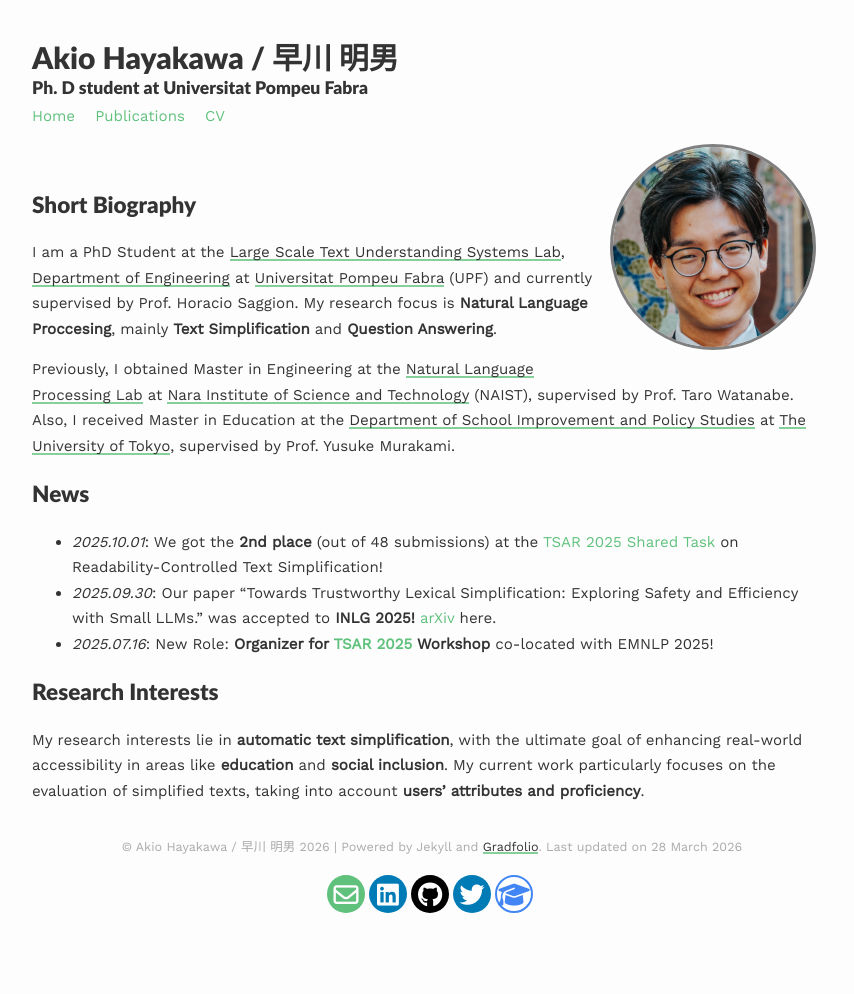
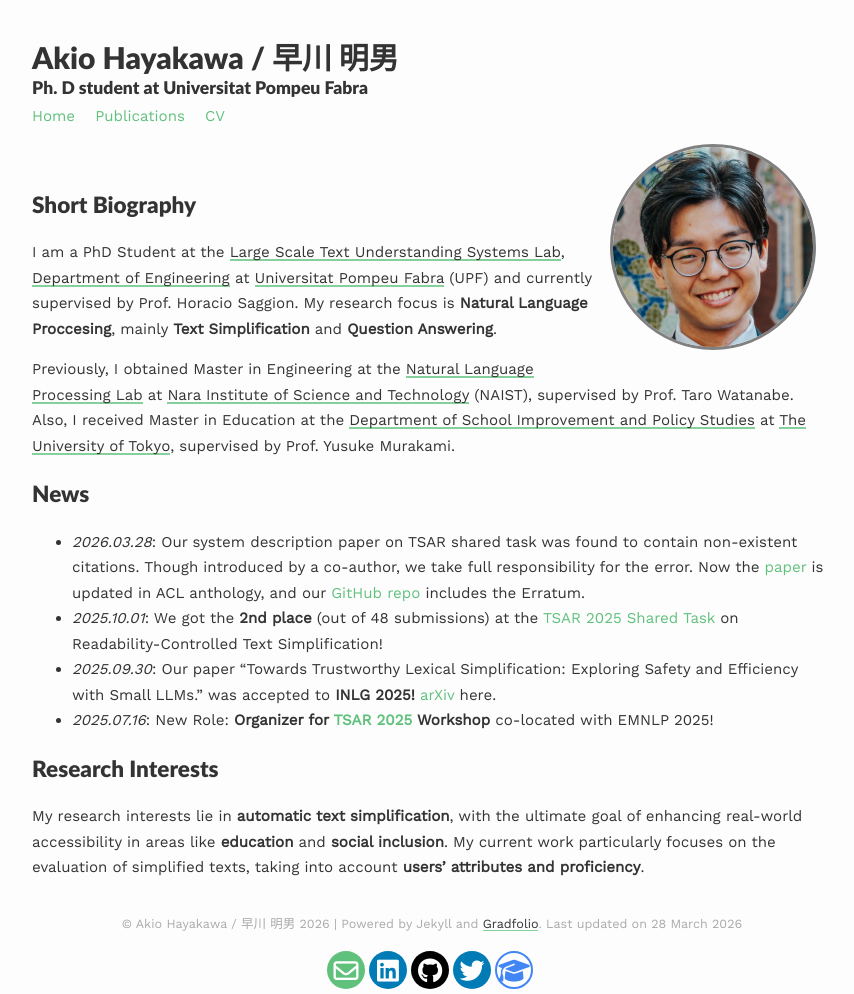
Before and after one commit to ahaya3776/ahaya3776.github.io, a Jekyll site: the page built from index.md, in a window 1280 px wide. Shown: the whole page, without its empty margins (208-1062 px from the left). Built offline with Jekyll 4.4.1, drawn with Linux system fonts in a browser that asks for light colours; before the commit the page ends 960 px from its top, so only the background shows below that.

Commit message:
Updated News

```diff
--- a/index.md
+++ b/index.md
@@ -16,6 +16,7 @@ Previously, I obtained Master in Engineering at the <a href="https://nlp.naist.j
 
 
 ## News
+* _2026.03.28_: Our system description paper on TSAR shared task was found to contain non-existent citations. Though introduced by a co-author, we take full responsibility for the error. Now the <a href="https://aclanthology.org/2025.tsar-1.16/">paper</a> is updated in ACL anthology, and our <a href="https://github.com/ahaya3776/tsar2025sharedtask-uol-upf">GitHub repo</a> includes the Erratum.
 * _2025.10.01_: We got the **2nd place** (out of 48 submissions) at the <a href="https://tsar-workshop.github.io/shared-task/">TSAR 2025 Shared Task</a> on Readability-Controlled Text Simplification!
 * _2025.09.30_: Our paper "Towards Trustworthy Lexical Simplification: Exploring Safety and Efficiency with Small LLMs." was accepted to **INLG 2025!**  <a href="https://arxiv.org/abs/2509.25086">arXiv</a> here.
 * _2025.07.16_: New Role: **Organizer for <a href="https://tsar-workshop.github.io/">TSAR 2025</a> Workshop** co-located with EMNLP 2025!
```
